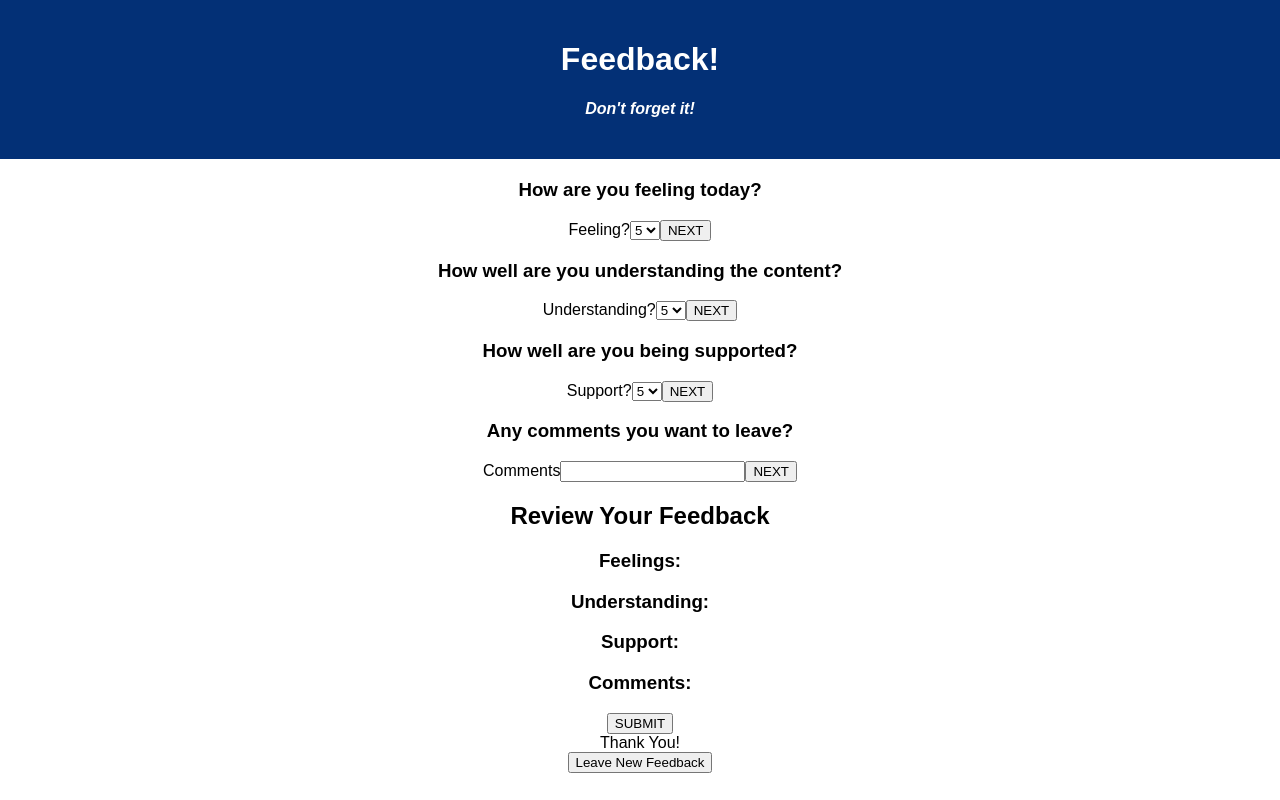
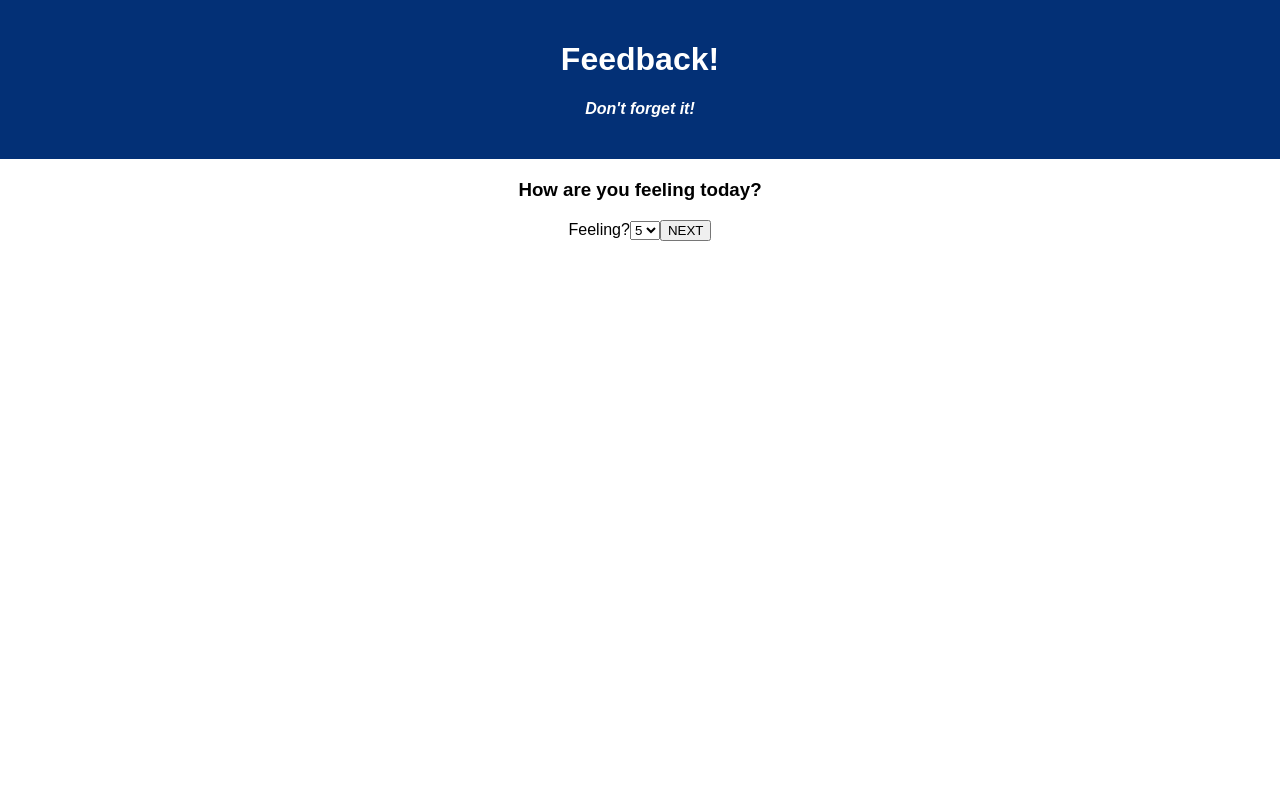
Before and after one commit to essiero/weekend-redux-feedback-loop, a React (Create React App) app: page /#/ in a window 1280 px wide. Built offline with nearby package versions, Linux system fonts and the light colour scheme.

Commit message:
nested component pages inside route links, created redux state for feeling and feedback

```diff
--- a/package.json
+++ b/package.json
@@ -12,6 +12,7 @@
     "react-redux": "^8.1.3",
     "react-router-dom": "^5.3.4",
     "react-scripts": "^5.0.1",
+    "redux": "^4.2.1",
     "redux-logger": "^3.0.6"
   },
   "devDependencies": {
--- a/src/components/App/App.jsx
+++ b/src/components/App/App.jsx
@@ -1,33 +1,50 @@
-import React from 'react';
+import React from "react";
 import { useEffect } from "react";
 import { useDispatch, useSelector } from "react-redux";
 import { HashRouter as Router, Route, Link } from "react-router-dom";
 import axios from "axios";
 
-import Feelings from '../Feelings/Feelings';
-import Understanding from '../Understanding/Understanding';
-import Support from '../Support/Support';
-import Comments from '../Comments/Comments';
-import ReviewFeedback from '../Review/Review';
-import Success from '../Success/Success';
+import Feelings from "../Feelings/Feelings";
+import Understanding from "../Understanding/Understanding";
+import Support from "../Support/Support";
+import Comments from "../Comments/Comments";
+import ReviewFeedback from "../Review/Review";
+import Success from "../Success/Success";
 
-import './App.css';
+import "./App.css";
 
 function App() {
+  return (
+    <div className="App">
+      <header className="App-header">
+        <h1 className="App-title">Feedback!</h1>
+        <h4>Don't forget it!</h4>
+      </header>
+      <Router>
+        <Route exact path="/">
+          <Feelings />
+        </Route>
 
-  return (
-    <div className='App'>
-      <header className='App-header'>
-        <h1 className='App-title'>Feedback!</h1>
-        <h4>Don't forget it!</h4>
+        <Route exact path="/understanding">
+        <Understanding />
+        </Route>
 
-      </header>
-      <Feelings />
-      <Understanding />
-      <Support />
-      <Comments />
-      <ReviewFeedback />
-      <Success />
+        <Route exact path="/support">
+        <Support />
+        </Route>
+
+        <Route exact path="/comments">
+        <Comments />
+        </Route>
+
+        <Route exact path="/review">
+        <ReviewFeedback />
+        </Route>
+
+        <Route exact path="/submitted">
+        <Success />
+        </Route>
+      </Router>
     </div>
   );
 }
--- a/src/components/Comments/Comments.jsx
+++ b/src/components/Comments/Comments.jsx
@@ -1,12 +1,18 @@
+import { HashRouter as Router, Route, Link } from "react-router-dom";
+
 function Comments() {
     return (
     <>
     <h3>Any comments you want to leave?</h3>
-    <label for="comments">Comments</label>
+    <label htmlFor="comments">Comments</label>
     <input id="comments"></input>
+    <Router>
+            <Link to="/review">
     <button
         data-testid="next"
         >NEXT</button>
+        </Link>
+</Router>
     </>)
 }
 
--- a/src/components/Feelings/Feelings.jsx
+++ b/src/components/Feelings/Feelings.jsx
@@ -1,7 +1,18 @@
 import { useDispatch, useSelector } from "react-redux";
+import { useState } from "react";
+import { HashRouter as Router, Route, Link } from "react-router-dom";
 
 function Feelings() {
-    const toUnderstanding = (feeling) => {
+    let [feeling, setFeeling] = useState('')
+
+    const dispatch = useDispatch();
+
+    const handleInputChange = (event) => {
+        setFeeling(event.target.value)
+        console.log('feeling now: ', feeling)
+    }
+
+    const toUnderstanding = () => {
         dispatch({
             type: "ADD_FEELING",
             payload: feeling
@@ -10,17 +21,24 @@ function Feelings() {
     return (
     <>
     <h3>How are you feeling today?</h3>
-    <label for="feelings">Feeling?</label>
-    <select name="rating" id="feelings">
+    <label htmlFor="feeling">Feeling?</label>
+    <select
+        name="rating"
+        id="feeling"
+        onChange={() => handleInputChange(event)}>
         <option value="5">5</option>
         <option value="4">4</option>
         <option value="3">3</option>
         <option value="2">2</option>
         <option value="1">1</option>
         </select>
+        <Router>
+            <Link to="/understanding">
     <button
         data-testid="next"
         onClick={toUnderstanding}>NEXT</button>
+        </Link>
+        </Router>
     </>)
 }
 
--- a/src/components/Review/Review.jsx
+++ b/src/components/Review/Review.jsx
@@ -11,9 +11,13 @@ function ReviewFeedback(){
     <h3>Understanding:</h3>
     <h3>Support:</h3>
     <h3>Comments:</h3>
+    <Router>
+            <Link to="/submitted">
     <button
         data-testid="next"
         >SUBMIT</button>
+</Link>
+</Router>
     </>
 )}
 
--- a/src/components/Success/Success.jsx
+++ b/src/components/Success/Success.jsx
@@ -1,8 +1,14 @@
+import { HashRouter as Router, Route, Link } from "react-router-dom";
+
 function Success() {
   return (
     <>
       <div>Thank You!</div>
+      <Router>
+        <Link to="/">
       <button>Leave New Feedback</button>
+      </Link>
+      </Router>
     </>
   );
 }
--- a/src/components/Support/Support.jsx
+++ b/src/components/Support/Support.jsx
@@ -1,8 +1,10 @@
+import { HashRouter as Router, Route, Link } from "react-router-dom";
+
 function Support() {
   return (
     <>
       <h3>How well are you being supported?</h3>
-      <label for="support">Support?</label>
+      <label htmlFor="support">Support?</label>
       <select name="rating" id="support">
         <option value="5">5</option>
         <option value="4">4</option>
@@ -10,9 +12,13 @@ function Support() {
         <option value="2">2</option>
         <option value="1">1</option>
       </select>
+      <Router>
+            <Link to="/comments">
       <button
         data-testid="next"
         >NEXT</button>
+        </Link>
+</Router>
     </>
   );
 }
--- a/src/components/Understanding/Understanding.jsx
+++ b/src/components/Understanding/Understanding.jsx
@@ -1,8 +1,10 @@
+import { HashRouter as Router, Route, Link } from "react-router-dom";
+
 function Understanding() {
   return (
     <>
       <h3>How well are you understanding the content?</h3>
-      <label for="understanding">Understanding?</label>
+      <label htmlFor="understanding">Understanding?</label>
       <select name="rating" id="understanding">
         <option value="5">5</option>
         <option value="4">4</option>
@@ -10,9 +12,13 @@ function Understanding() {
         <option value="2">2</option>
         <option value="1">1</option>
       </select>
+      <Router>
+            <Link to="/support">
       <button
         data-testid="next"
         >NEXT</button>
+                </Link>
+        </Router>
     </>
   );
 }
--- a/src/index.js
+++ b/src/index.js
@@ -2,10 +2,14 @@ import React from 'react';
 import ReactDOM from 'react-dom/client';
 import './index.css';
 import App from './components/App/App';
+import { Provider } from 'react-redux';
+import store from './store.js';
 
 const root = ReactDOM.createRoot(document.getElementById('root'));
 root.render(
     <React.StrictMode>
+    <Provider store={store}>
         <App />
+      </Provider>
     </React.StrictMode>
 );
--- a/src/store.js
+++ b/src/store.js
@@ -1,11 +1,22 @@
-import { createStore, combineReducers, applyMiddleware } from 'redux';
+import { createStore, combineReducers, applyMiddleware } from "redux";
 import { logger } from 'redux-logger';
 
+const feeling = (state = '', action) => {
+    if (action.type === "ADD_FEELING"){
+        return (action.payload)
+    } return state
+}
 
+const feedback = (state={}, action) => {
+    if (action.type === "ADD_FEEDBACK"){
+        return (action.payload)
+    } return state
+}
 
 const store = createStore(
     combineReducers({
-
+        feeling,
+        feedback
     }),
     applyMiddleware(logger),
 );
```
Also changed, not shown: 2 other files (tests, documents, lock files or other folders).
